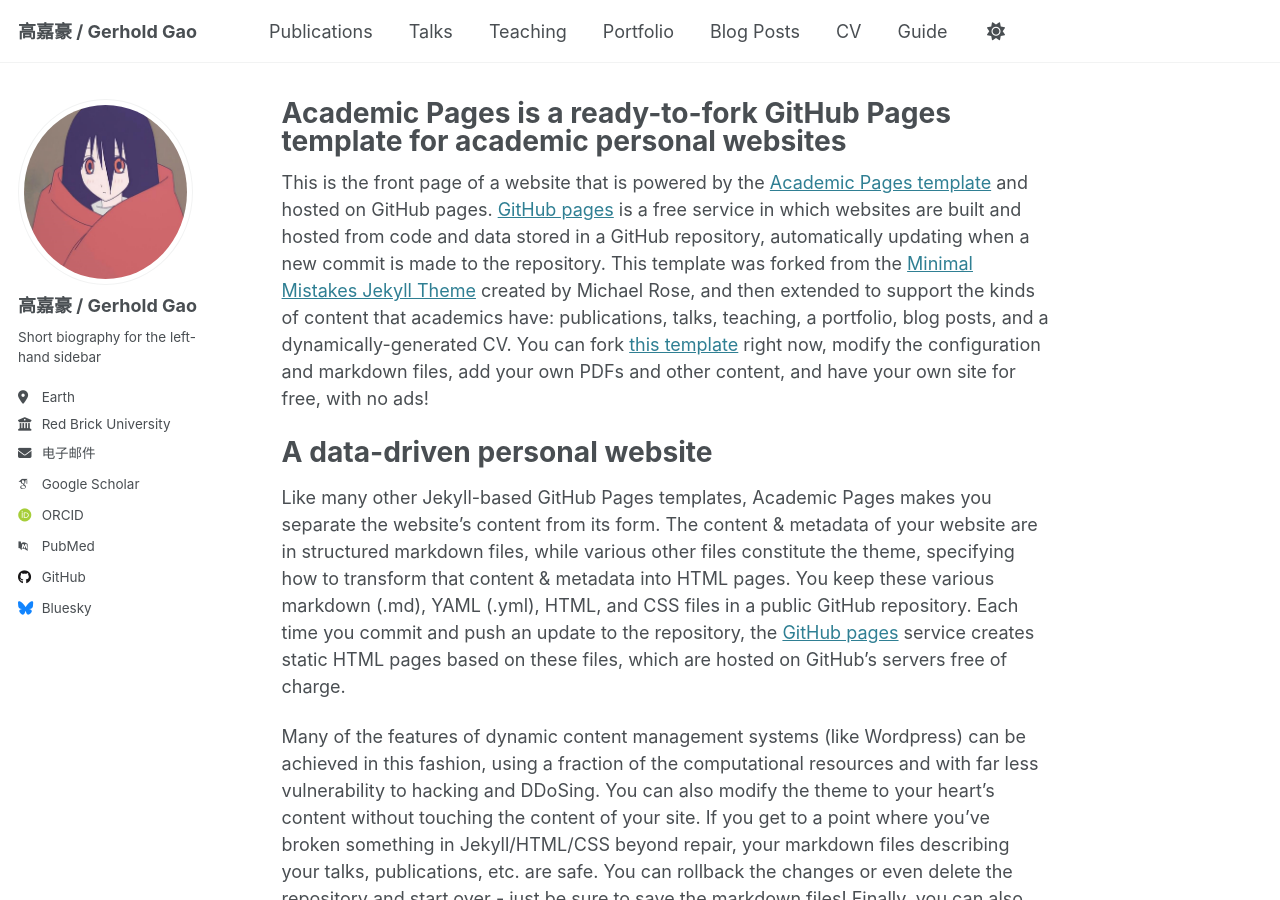
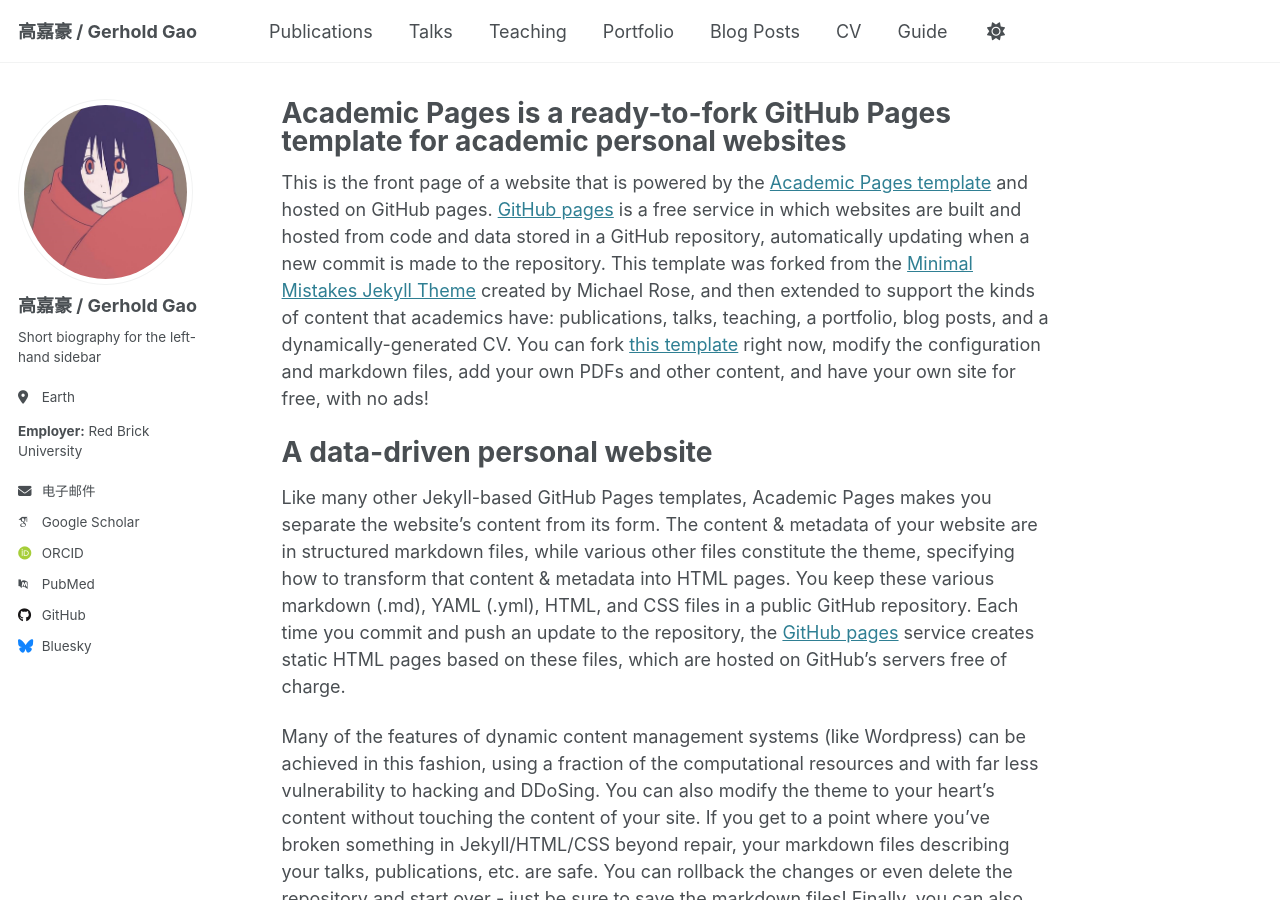
Before and after one commit to Gerhold-Gao/HomePage, a Jekyll site: the page built from _pages/about.md, in a window 1280 px wide and 900 px high. Built offline with Jekyll 4.4.1, drawn with Linux system fonts in a browser that asks for light colours; some web fonts are replaced.

Commit message:
Update author-profile.html

```diff
--- a/_includes/author-profile.html
+++ b/_includes/author-profile.html
@@ -27,9 +27,12 @@
       {% if author.location %}
         <li class="author__desktop"><i class="fa-solid fa-location-dot icon-pad-right" aria-hidden="true"></i>{{ author.location }}</li>
       {% endif %}
-      {% if author.employer %}
-        <li class="author__desktop"><i class="fas fa-fw fa-building-columns icon-pad-right" aria-hidden="true"></i>{{ author.employer }}</li>
-      {% endif %}
+      {% if author.employer and author.employer_url %}
+  <p><strong>Employer:</strong> <a href="{{ author.employer_url }}" target="_blank">{{ author.employer }}</a></p>
+{% else %}
+  <p><strong>Employer:</strong> {{ author.employer }}</p>
+{% endif %}
+
       {% if author.uri %}
         <li><a href="{{ author.uri }}"><i class="fas fa-fw fa-link icon-pad-right" aria-hidden="true"></i>{{ site.data.ui-text[site.locale].website_label | default: "Website" }}</a></li>
       {% endif %}
```
